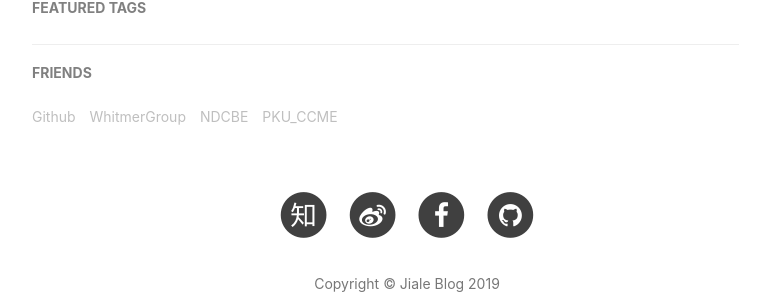
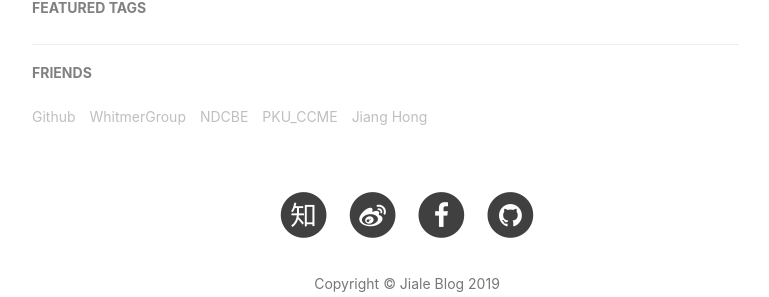
Before and after one commit to shijiale0609/shijiale0609.github.io, a Jekyll site: the page built from _posts/2019-05-08-js-version.markdown, in a window 1280 px wide and 900 px high, scrolled down 1539 px. Shown: the part 488-785 px from the top of the window, without its empty margins (233-1002 px from the left). Built offline with Jekyll 4.4.1, drawn with Linux system fonts in a browser that asks for light colours; nearby versions of some CDN libraries; comment, search, counter and statistics services are not loaded; grey boxes are pictures that could not be loaded.

Commit message:
update friend

```diff
--- a/_config.yml
+++ b/_config.yml
@@ -96,5 +96,9 @@ friends: [
     {
         title: "PKU_CCME",
         href: "http://www.chem.pku.edu.cn"
+    },
+    {
+        title: "Jiang Hong",
+        href: "http://www.chem.pku.edu.cn/jianghgroup/index.htm"
     }
 ]
```
